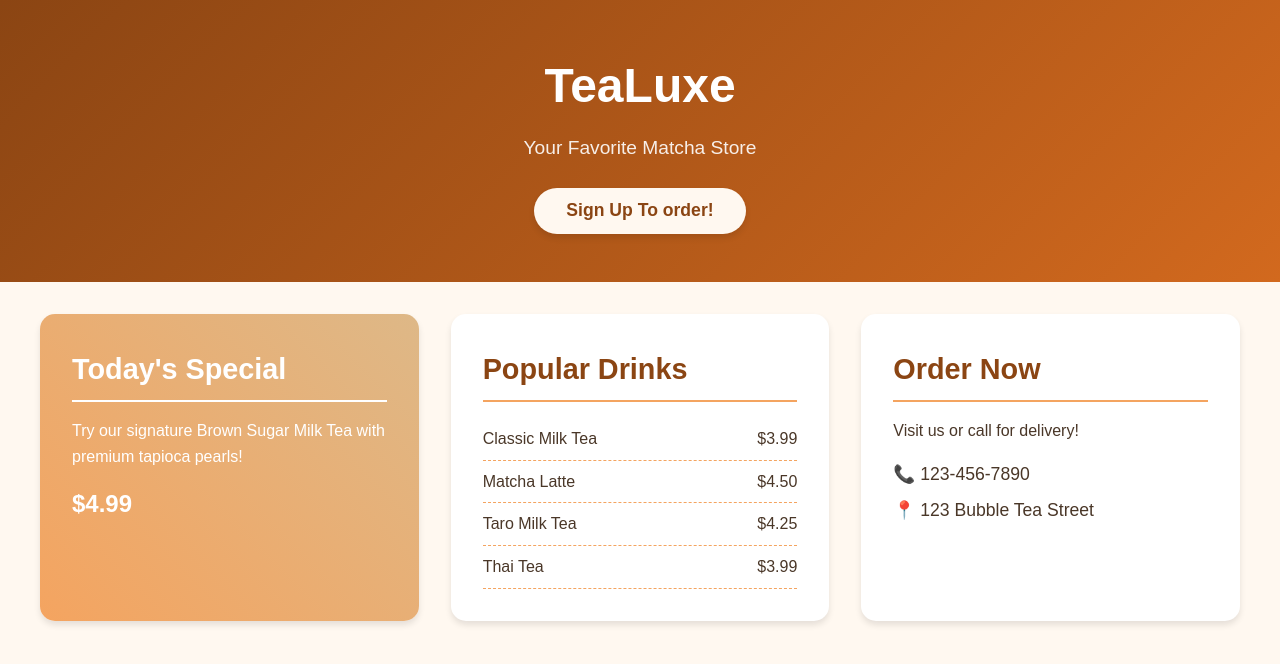
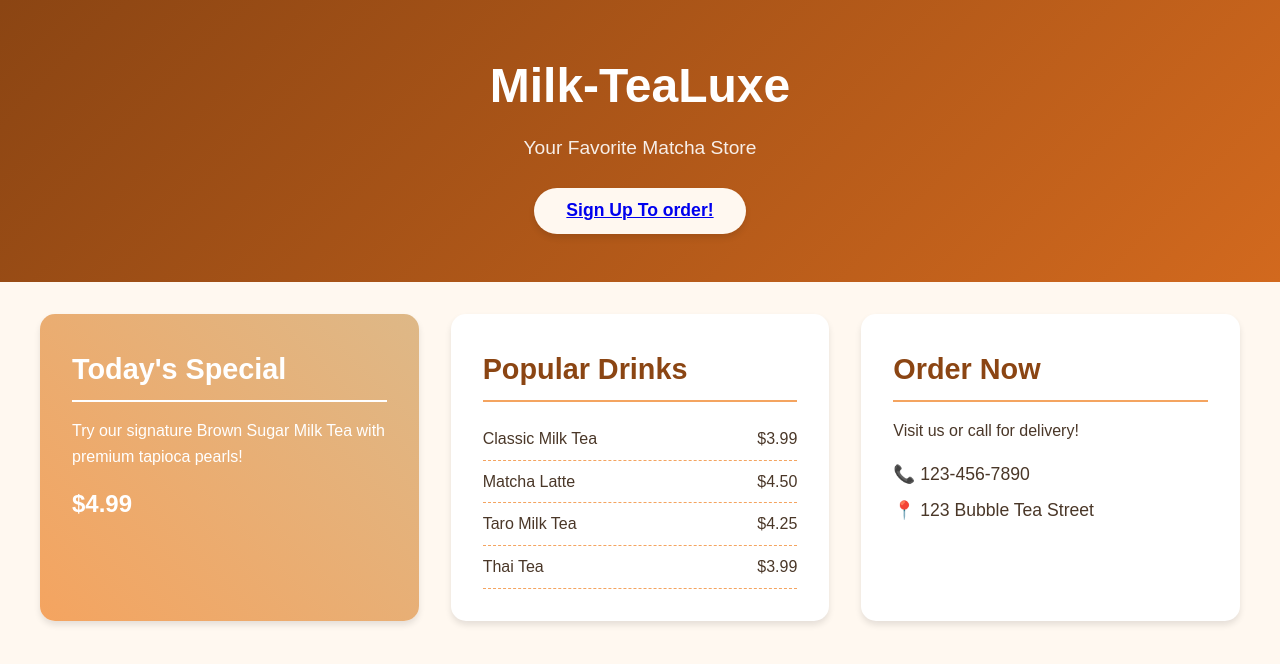
Before and after one commit to Mrtukaji/Milk-TeaLuxe, a plain HTML site: page index.html in a window 1280 px wide. Drawn offline with Linux system fonts and the light colour scheme.

Commit message:
Additional functions

```diff
--- a/Assets/Styles/style.css
+++ b/Assets/Styles/style.css
@@ -134,6 +134,7 @@ main {
     font-weight: 600;
     transition: all 0.3s ease;
     box-shadow: 0 4px 6px rgba(0, 0, 0, 0.1);
+    text-decoration: none;
 }
 
 .signup-btn:hover {
--- a/index.html
+++ b/index.html
@@ -8,9 +8,13 @@
 </head>
 <body>
     <header>
-        <h1>TeaLuxe</h1>
+        <h1>Milk-TeaLuxe</h1>
         <p>Your Favorite Matcha Store</p>
-        <button class="signup-btn">Sign Up To order!</button>
+        <button class="signup-btn">
+            <a href="./Pages/user/Signup.html">
+                Sign Up To order!
+            </a>
+        </button>
     </header>
     <main>
         <div class="container">
```
Also changed, not shown: Pages/order.html (+11 -0 lines).
